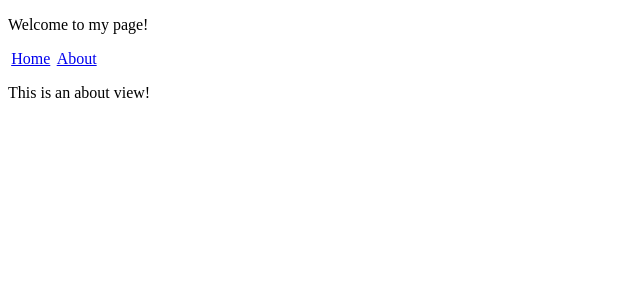
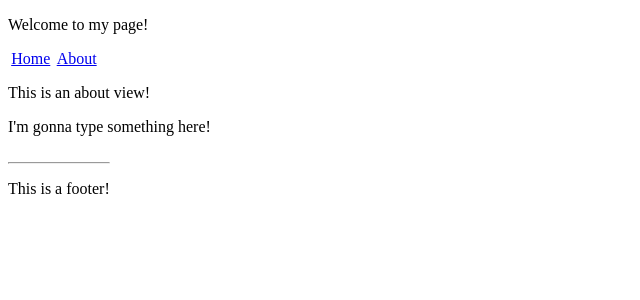
Before and after one commit to eyemotif/cv, a Vue app: page /about in a window 1280 px wide. Shown: the top 300 px of the page, without its empty margins (0-640 px from the left). Built offline with nearby package versions, Linux system fonts and the light colour scheme.

Commit message:
Add some fancy animations

```diff
--- a/src/App.vue
+++ b/src/App.vue
@@ -1,5 +1,7 @@
 <script setup lang="ts">
 import { RouterLink, RouterView } from 'vue-router'
+import FadeController from './components/FadeController.vue'
+import FooterController from './components/FooterController.vue'
 </script>
 
 <template>
@@ -13,9 +15,17 @@ import { RouterLink, RouterView } from 'vue-router'
     </section>
   </header>
 
-  <section>
-    <RouterView />
-  </section>
+  <FadeController>
+    <section id="content">
+      <RouterView />
+    </section>
+  </FadeController>
+
+  <FooterController>
+    <br>
+    <hr>
+    <p>This is a footer!</p>
+  </FooterController>
 </template>
 
 <style scoped>
--- /dev/null
+++ b/src/components/FadeController.vue
@@ -0,0 +1,40 @@
+<script setup lang="ts">
+import { onMounted, watch } from 'vue'
+import { useRoute } from 'vue-router'
+
+onMounted(() => {
+    const route = useRoute()
+
+    function triggerFadeIn() {
+        console.log('fade')
+        const content = document.querySelector<HTMLElement>('.fade')!
+        content.style.animation = 'none'
+        content.offsetHeight
+        content.style.animation = ''
+    }
+
+    watch(() => route.fullPath, triggerFadeIn)
+})
+</script>
+
+<template>
+    <div class="fade">
+        <slot></slot>
+    </div>
+</template>
+
+<style scoped>
+.fade {
+    animation: fade 2s;
+}
+
+@keyframes fade {
+    0% {
+        opacity: 0;
+    }
+
+    100% {
+        opacity: 1;
+    }
+}
+</style>
--- /dev/null
+++ b/src/components/FooterController.vue
@@ -0,0 +1,32 @@
+<script setup lang="ts">
+import { onMounted, watch } from 'vue'
+import { useRoute } from 'vue-router'
+
+onMounted(() => {
+    const route = useRoute()
+    const footer = document.querySelector('footer')!
+
+    function moveFooter() {
+        setTimeout(() => {
+            console.log(footer.style.top = `${document.querySelector('#content')!.getBoundingClientRect().bottom}px`)
+
+        }, 10)
+    }
+    watch(() => route.fullPath, moveFooter)
+    moveFooter()
+})
+</script>
+
+<template>
+    <footer>
+        <slot></slot>
+    </footer>
+</template>
+
+<style scoped>
+footer {
+    bottom: 0;
+    position: absolute;
+    transition: top 0.5s;
+}
+</style>
--- a/src/router/index.ts
+++ b/src/router/index.ts
@@ -12,12 +12,12 @@ const router = createRouter({
     {
       path: '/about',
       name: 'about',
-      component: import('../views/AboutView.vue'),
+      component: () => import('../views/AboutView.vue'),
     },
     {
       path: '/:catch(.*)*',
       name: 'not-found',
-      component: import('../views/404View.vue')
+      component: () => import('../views/404View.vue')
     }
   ]
 })
--- a/src/views/AboutView.vue
+++ b/src/views/AboutView.vue
@@ -2,4 +2,5 @@
 
 <template>
     <p>This is an about view!</p>
+    <p>I'm gonna type something here!</p>
 </template>
--- a/src/views/HomeView.vue
+++ b/src/views/HomeView.vue
@@ -1,5 +1,4 @@
 <script setup lang="ts">
-
 </script>
 
 <template>
```
